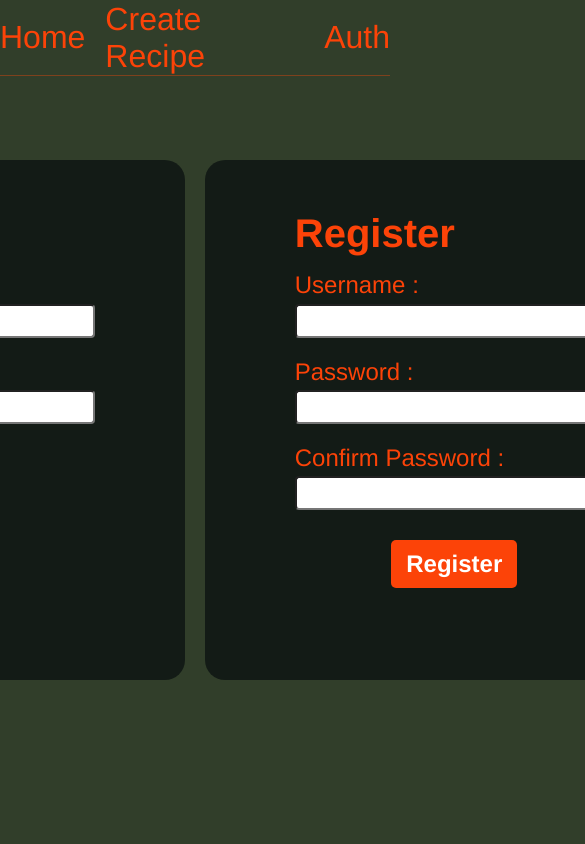
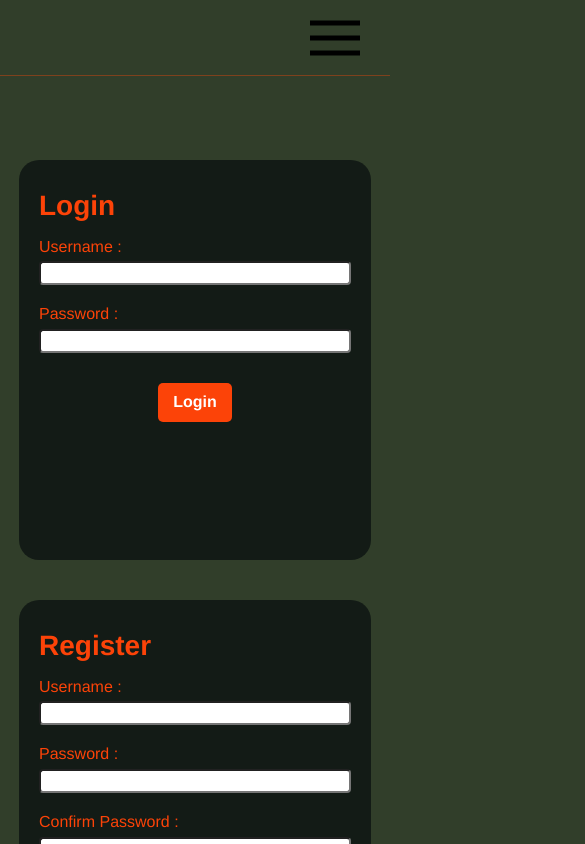
Before and after one commit to gab0o06/MERN_project-frontend, a React (Vite) app: page /auth in a window 390 px wide. Shown: the top 844 px of the page, 585 px wide, since content can reach past the window. Built offline with nearby package versions, Linux system fonts and the light colour scheme; a web font is replaced by a local one.

Commit message:
Responsive Design

```diff
--- a/src/components/navbar.tsx
+++ b/src/components/navbar.tsx
@@ -1,9 +1,12 @@
 import { Link, Outlet, useNavigate } from "react-router-dom";
+import { useState, useRef, useEffect } from "react";
 import { useCookies } from "react-cookie";
 
 export const Navbar = () => {
   const [cookies, setCookies] = useCookies(["access_token"]);
   const navigate = useNavigate();
+  const [isMenuVisible, setIsMenuVisible] = useState<boolean>(false);
+  const menuRef = useRef<HTMLDivElement>(null);
 
   const logout = () => {
     setCookies("access_token", "");
@@ -11,28 +14,82 @@ export const Navbar = () => {
     navigate("/auth");
   };
 
+  const toggleMenu = () => {
+    setIsMenuVisible(!isMenuVisible);
+  };
+
+  const handleClickOutside = (e: MouseEvent) => {
+    if (menuRef.current && !menuRef.current.contains(e.target as Node)) {
+      setIsMenuVisible(false);
+    }
+  };
+
+  useEffect(() => {
+    console.log(menuRef.current);
+
+    document.addEventListener("click", handleClickOutside);
+    return () => {
+      console.log(menuRef.current);
+      document.removeEventListener("click", handleClickOutside);
+    };
+  }, []);
+
   return (
     <>
       <nav className="navbar">
-        <Link className="navbar__item" to="/">
+        <div
+          className={
+            isMenuVisible ? "navbar__container-mobile" : "navbar__container"
+          }
+          ref={menuRef}
+        >
+          <div className="">
+            <img
+              id="menu__icon"
+              className={isMenuVisible ? " menu navbar__icon" : "menu"}
+              src={
+                isMenuVisible
+                  ? "assets/images/close.svg"
+                  : "assets/images/menu.svg"
+              }
+              alt="menu"
+              onClick={toggleMenu}
+            />
+          </div>
+          <div
+            className={
+              isMenuVisible ? "link__container-mobile" : "link__container"
+            }
+          >
+            <Link className="link__item" onClick={toggleMenu} to="/">
               Home
             </Link>
-        <Link className="navbar__item" to="/create-recipe">
+            <Link
+              className="link__item"
+              onClick={toggleMenu}
+              to="/create-recipe"
+            >
               Create Recipe
             </Link>
 
             {cookies.access_token ? (
               <>
-            <Link className="navbar__item" to="/save-recipes">
+                <Link
+                  className="link__item"
+                  onClick={toggleMenu}
+                  to="/save-recipes"
+                >
                   Save Recipes
                 </Link>
                 <button onClick={logout}>Log Out</button>
               </>
             ) : (
-          <Link className="navbar__item" to="/auth">
+              <Link className="link__item" onClick={toggleMenu} to="/auth">
                 Auth
               </Link>
             )}
+          </div>
+        </div>
       </nav>
       <div>
         <Outlet />
--- a/src/index.css
+++ b/src/index.css
@@ -1,7 +1,7 @@
-:root{
-    --primary-color: #313E2A;
+:root {
+  --primary-color: #313e2a;
   --secondary-color: #0e1513;
-    --font-color: #FC4308
+  --font-color: #fc4308;
 }
 
 @font-face {
@@ -9,11 +9,10 @@
   src: url(fonts/Montserrat-Regular.woff2);
 }
 
-body{
+body {
   background: var(--primary-color);
   color: var(--font-color);
   font-family: "Montserrat", "Helvetica Neue";
-
 }
 
 body::-webkit-scrollbar {
@@ -26,20 +25,72 @@ body::-webkit-scrollbar {
   background-color: white;
 }
 
-.navbar{
+.navbar {
   border-bottom: 1px solid #fc450860;
   display: flex;
   justify-content: center;
-    align-items: center;
-    gap: clamp(20px, 2% ,5%);
   height: 75px;
   margin-bottom: 30px;
 }
+.link__container{
+  display: flex;
+  justify-content: center;
+  align-items: center;
+  gap: clamp(20px, 2%, 5%);
+}
 
-.navbar__item{
+.link__item {
   font-size: 2em;
   margin: 0;
   padding: 0;
   color: var(--font-color);
   text-decoration: none;
 }
+.menu{
+  display: none;
+}
+
+.navbar__container{
+  display: flex;
+}
+
+
+
+@media (width < 481px) {
+  .menu{
+    display: block;
+    margin-right: 30px;
+  }
+  .navbar{
+    display: flex;
+    justify-content: end;
+    align-items: center;
+  }
+  .link__container {
+    display: none
+  }
+  .link__item{
+    margin: 10px 20px 0;
+    font-size: 1.5em;
+  }
+  .navbar__icon{
+    margin: 12px 30px 0 auto;
+  }
+  .navbar__container-mobile{
+    z-index: 10;
+    height: 100%;
+    position: absolute;
+    top: 0;
+    right: 0;
+    background-color: #0e1513cc;
+    display: flex;
+    flex-direction: column;
+    gap: 20px;
+  }
+  .link__container-mobile {
+    display: flex;
+    flex-direction: column;
+    gap: 20px;
+    align-items: center;
+  }
+}
--- a/src/pages/auth/components/login.tsx
+++ b/src/pages/auth/components/login.tsx
@@ -11,7 +11,7 @@ export const Login = () => {
   const navigate = useNavigate();
 
   const schema = yup.object().shape({
-    username: yup.string().required("* Your username is required!"),
+    username: yup.string().trim().required("* Your username is required!"),
     password: yup
       .string()
       .min(4, "* Must be at least 4 characters")
@@ -28,8 +28,6 @@ export const Login = () => {
   });
 
   const onSubmit = async (data: LoginData) => {
-    // console.log(data);
-
     try {
       const response = await axios.post(
         "http://localhost:3001/auth/login",
--- a/src/pages/auth/styles.css
+++ b/src/pages/auth/styles.css
@@ -13,7 +13,6 @@
     -moz-border-radius: 20px;
     -ms-border-radius: 20px;
     -o-border-radius: 20px;
-
 }
 
 .auth__title{
@@ -64,3 +63,61 @@
     font-weight: bold;
     cursor: pointer;
 }
+
+@media (1025px <= width <= 1400px){
+    .auth__container{
+        background-color: #0e1513d4;
+        height: 360px;
+        padding: 40px 70px 50px;
+    }
+    .auth__title{
+        font-size: 2em;
+    }
+    .form__group label{
+        font-size: 1em;
+    }
+    .form__group input{
+        font-size: 1em;
+    }
+    .form__button{
+        font-size: 1em;
+    }
+
+}
+
+@media (320px <= width <= 480px){
+    .auth{
+        display: flex;
+        flex-direction: column;
+        justify-content: center;
+        align-items: center;
+        gap: 20px;
+    }
+    .auth__container{
+        background-color: #0e1513d4;
+        width: 80%;
+        height: 300px;
+        padding: 30px 20px 70px ;
+        border-radius: 20px;
+        -webkit-border-radius: 20px;
+        -moz-border-radius: 20px;
+        -ms-border-radius: 20px;
+        -o-border-radius: 20px;
+        margin-bottom: 20px;
+    }
+    .auth__title{
+        font-size: 1.75em;
+    }
+    .form__group label{
+        font-size: 1em;
+    }
+    .form__group input{
+        font-size: 1em;
+    }
+    .form__group p{
+        font-size: 0.75em;
+    }
+    .form__button{
+        font-size: 1em;
+    }
+}
--- a/src/pages/create-recipe/create-recipe.tsx
+++ b/src/pages/create-recipe/create-recipe.tsx
@@ -12,12 +12,13 @@ import { CreateRecipeData } from "../../interfaces";
 
 export const CreateRecipe = () => {
   const schema = yup.object().shape({
-    name: yup.string().required(),
+    name: yup.string().trim().required(),
     description: yup.string().required(),
     ingredients: yup.array().of(yup.string().min(1)).required(),
     instructions: yup.string().required(),
     imageURL: yup
       .string()
+      .trim()
       .url()
       .matches(/(?:(?:jpe?g|png|gif|webp))/gi)
       .required(),
--- a/src/pages/create-recipe/styles.css
+++ b/src/pages/create-recipe/styles.css
@@ -1,14 +1,13 @@
-
-.recipe__container{
+.recipe__container {
   display: flex;
   justify-content: center;
   align-items: center;
 }
 
-.create__recipe{
+.create__recipe {
   display: flex;
   flex-direction: column;
-    width:29%;
+  width: 29%;
   background-color: #0e1513d4;
   padding: 60px 70px;
   border-radius: 20px;
@@ -17,23 +16,47 @@
   -ms-border-radius: 20px;
   -o-border-radius: 20px;
 }
-.recipe__title{
+.recipe__title {
   margin: 0 0 20px;
   font-size: 3em;
   text-align: center;
 }
 
-.form__item{
+.form__item {
   display: flex;
   flex-direction: column;
 }
 
-.form__item label{
+.form__item label {
   font-size: 1.25em;
-    margin-bottom: 8px
+  margin-bottom: 8px;
 }
 
-.form__item input{
+.form__item input {
   font-size: 1.25em;
-    margin-bottom: 8px
+  margin-bottom: 8px;
 }
+
+@media (width < 481px) {
+  .create__recipe {
+    width: 50%;
+    padding: 0 60px;
+    margin-bottom: 40px;
+  }
+  .recipe__title {
+    margin: 30px 0 20px;
+    font-size: 1.5em;
+  }
+  .form__item label {
+    font-size: 1em;
+    margin-bottom: 8px;
+  }
+
+  .form__item input {
+    font-size: 1em;
+    margin-bottom: 8px;
+  }
+  .form__button{
+    margin-bottom: 20px;
+  }
+}
```
Also changed, not shown: public/assets/images/close.svg (added), public/assets/images/menu.svg (added). Lines whose indentation alone changed are shown as unchanged.
